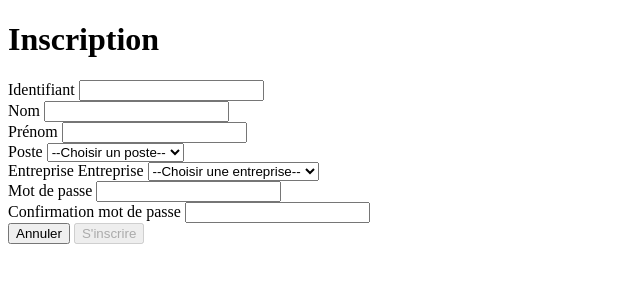
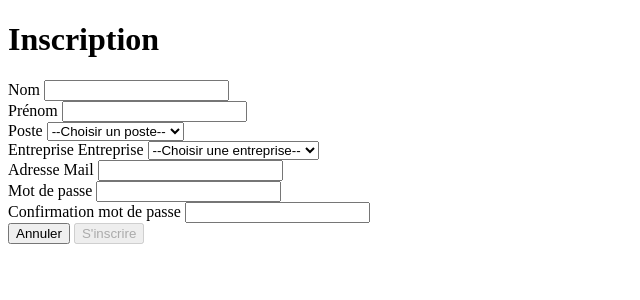
Before and after one commit to eltraore/workout, a PHP site: page /Inscription.php in a window 1280 px wide. Shown: the top 300 px of the page, without its empty margins (0-640 px from the left). Run offline with PHP 8.4, Linux system fonts and the light colour scheme.

Commit message:
Modification inscription
Changement entre identifiant et adresse mail.

```diff
--- a/Inscription.js
+++ b/Inscription.js
@@ -27,6 +27,19 @@ function TestPrenom() {
     }
     else {
         diverreurPrenom.innerHTML="";
+    }
+}
+
+function TestMail() {
+    var diverreurMail=document.getElementById("erreurMail");
+
+    var mail=document.getElementById("mail").value;
+
+    if (!mail.match(checkMail)) {
+        diverreurMail.innerHTML="<p id='error'>Cela doit être en format mail</p>";
+    }
+    else {
+        diverreurMail.innerHTML="";
     }
 }
 
@@ -65,6 +78,7 @@ function ToutBon() {
 
 var nom = ""
 var prenom = ""
+var mail = ""
 
 
 
--- a/Inscription.php
+++ b/Inscription.php
@@ -11,11 +11,6 @@
 
         <h1>Inscription</h1>
         <form>
-
-            <div>
-                <label for="id">Identifiant </label>
-                <input type="text" id="nada" id="identifiant">
-            </div>
 
             <div>
                 <label for="nom">Nom </label>
@@ -55,6 +50,13 @@
             </div>
 
             <div>
+                <label for="mail">Adresse Mail </label>
+                <input type="text" id="mail" onfocusout="TestMail()">
+            </div>
+
+            <div id="erreurMail"></div>
+
+            <div>
                 <label for="mdp">Mot de passe </label>
                 <input type="text" id="mdp" >
             </div>
```
